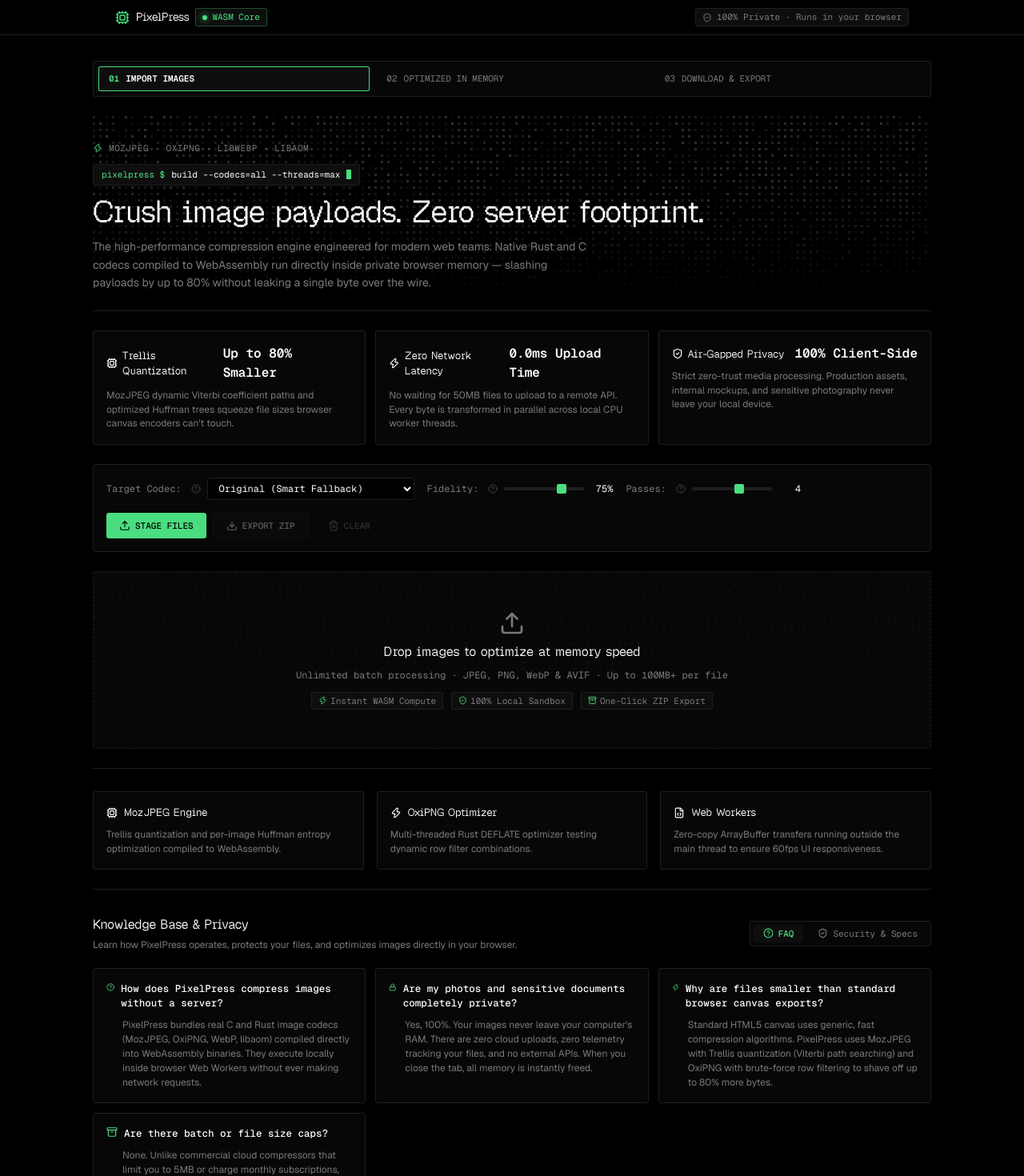
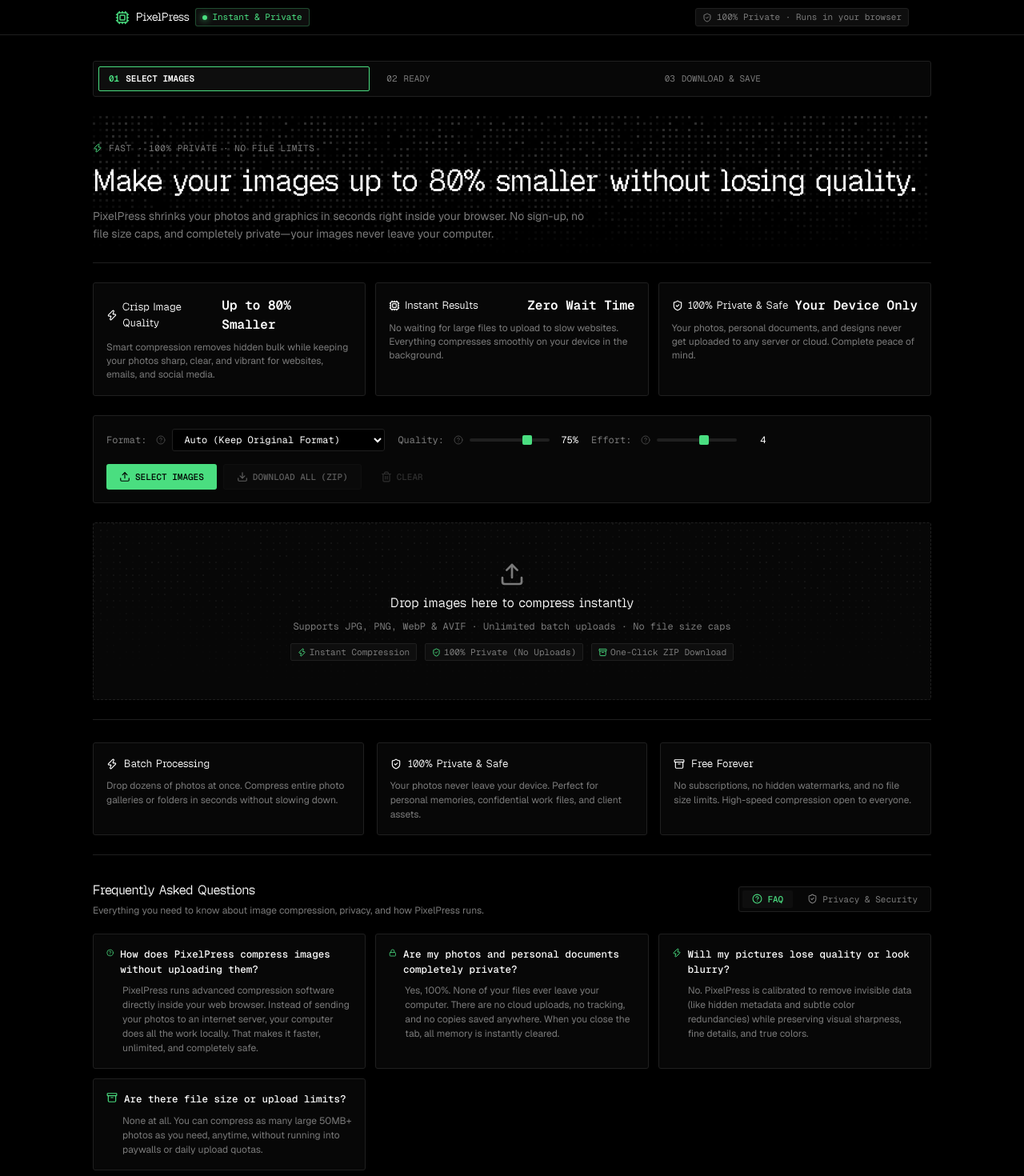
Before and after one commit to belkysupreme22/PixelPress, a Next.js app: page / in a window 1280 px wide. Shown: the top 1470 px of the page at 80% size. Built offline with nearby package versions, Linux system fonts and the light colour scheme.

Commit message:
feat(copy): rewrite hero, value props, controls, and FAQ for non-technical users

```diff
--- a/src/app/page.js
+++ b/src/app/page.js
@@ -225,7 +225,7 @@
             <span className={styles.brandName}>PixelPress</span>
             <span className={`${styles.badge} ${styles.badgeSuccess}`}>
               <span className={styles.pulseDot} />
-              WASM Core
+              Instant & Private
             </span>
           </div>
 
@@ -243,17 +243,17 @@
         <nav aria-label="Pipeline Steps" className={styles.stepperBar}>
           <div className={`${styles.stepItem} ${currentStep === 1 ? styles.stepItemActive : styles.stepItemComplete}`}>
             <span className={styles.stepIndex}>01</span>
-            <span className={styles.stepLabel}>Import Images</span>
+            <span className={styles.stepLabel}>Select Images</span>
           </div>
           <div className={`${styles.stepItem} ${currentStep === 2 ? styles.stepItemActive : currentStep > 2 ? styles.stepItemComplete : ''}`}>
             <span className={styles.stepIndex}>02</span>
             <span className={styles.stepLabel}>
-              {anyCompressing ? 'Optimizing in Background...' : 'Optimized in Memory'}
+              {anyCompressing ? 'Compressing...' : 'Ready'}
             </span>
           </div>
           <div className={`${styles.stepItem} ${currentStep === 3 ? styles.stepItemActive : ''}`}>
             <span className={styles.stepIndex}>03</span>
-            <span className={styles.stepLabel}>Download & Export</span>
+            <span className={styles.stepLabel}>Download & Save</span>
           </div>
         </nav>
 
@@ -271,53 +271,47 @@
           <div className={styles.heroContent}>
             <div className={styles.heroTag}>
               <Zap size={12} color="var(--accent)" />
-              MozJPEG · OxiPNG · LibWebP · LibAOM
-            </div>
-
-            <div className={styles.terminalCommandBar}>
-              <span className={styles.terminalPrefix}>pixelpress $</span>
-              <span className={styles.terminalText}>build --codecs=all --threads=max</span>
-              <span className={styles.terminalCursor} />
+              Fast · 100% Private · No File Limits
             </div>
 
             <h1 className={styles.heroTitle}>
-              Crush image payloads. Zero server footprint.
+              Make your images up to 80% smaller without losing quality.
             </h1>
             <p className={styles.heroDesc}>
-              The high-performance compression engine engineered for modern web teams. Native Rust and C codecs compiled to WebAssembly run directly inside private browser memory — slashing payloads by up to 80% without leaking a single byte over the wire.
+              PixelPress shrinks your photos and graphics in seconds right inside your browser. No sign-up, no file size caps, and completely private—your images never leave your computer.
             </p>
           </div>
         </div>
 
-        {/* Telemetry Bento / Value Metrics */}
+        {/* Feature Highlights Bento */}
         <section className={styles.marketingBento}>
           <article className={styles.bentoCard}>
             <div className={styles.bentoHeader}>
-              <span className={styles.bentoTitle}><Cpu size={14} /> Trellis Quantization</span>
+              <span className={styles.bentoTitle}><Zap size={14} /> Crisp Image Quality</span>
               <span className={styles.bentoStat}>Up to 80% Smaller</span>
             </div>
             <p className={styles.bentoDesc}>
-              MozJPEG dynamic Viterbi coefficient paths and optimized Huffman trees squeeze file sizes browser canvas encoders can't touch.
+              Smart compression removes hidden bulk while keeping your photos sharp, clear, and vibrant for websites, emails, and social media.
             </p>
           </article>
 
           <article className={styles.bentoCard}>
             <div className={styles.bentoHeader}>
-              <span className={styles.bentoTitle}><Zap size={14} /> Zero Network Latency</span>
-              <span className={styles.bentoStat}>0.0ms Upload Time</span>
+              <span className={styles.bentoTitle}><Cpu size={14} /> Instant Results</span>
+              <span className={styles.bentoStat}>Zero Wait Time</span>
             </div>
             <p className={styles.bentoDesc}>
-              No waiting for 50MB files to upload to a remote API. Every byte is transformed in parallel across local CPU worker threads.
+              No waiting for large files to upload to slow websites. Everything compresses smoothly on your device in the background.
             </p>
           </article>
 
           <article className={styles.bentoCard}>
             <div className={styles.bentoHeader}>
-              <span className={styles.bentoTitle}><ShieldCheck size={14} /> Air-Gapped Privacy</span>
-              <span className={styles.bentoStat}>100% Client-Side</span>
+              <span className={styles.bentoTitle}><ShieldCheck size={14} /> 100% Private & Safe</span>
+              <span className={styles.bentoStat}>Your Device Only</span>
             </div>
             <p className={styles.bentoDesc}>
-              Strict zero-trust media processing. Production assets, internal mockups, and sensitive photography never leave your local device.
+              Your photos, personal documents, and designs never get uploaded to any server or cloud. Complete peace of mind.
             </p>
           </article>
         </section>
@@ -327,11 +321,11 @@
           <div className={styles.controlsRow}>
             <div className={styles.controlsGroup}>
               <div className={styles.field}>
-                <span>Target Codec:</span>
+                <span>Format:</span>
                 <Tooltip
                   showIcon={true}
-                  label="Target Codec"
-                  content="Output format: WebP is best for modern web, MozJPEG for photos, OxiPNG for graphics with transparency, AVIF for highest compression."
+                  label="Image Format"
+                  content="Choose output format: WebP is best for websites, JPEG for photos, PNG for graphics with transparent backgrounds, and AVIF for smallest file size."
                   position="top"
                 />
                 <select
@@ -343,21 +337,21 @@
                     if (images.length > 0) handleRecompressAll(newFmt, quality, effort);
                   }}
                 >
-                  <option value="original">Original (Smart Fallback)</option>
-                  <option value="image/webp">WebP (Next-Gen Standard)</option>
-                  <option value="image/jpeg">MozJPEG (Trellis Photographic)</option>
-                  <option value="image/png">OxiPNG (Lossless Rust DEFLATE)</option>
-                  <option value="image/avif">AVIF (Ultra-Density AV1)</option>
+                  <option value="original">Auto (Keep Original Format)</option>
+                  <option value="image/webp">WebP (Best for Websites)</option>
+                  <option value="image/jpeg">JPEG (Best for Photos)</option>
+                  <option value="image/png">PNG (Best for Graphics & Logos)</option>
+                  <option value="image/avif">AVIF (Smallest File Size)</option>
                 </select>
               </div>
 
               {format !== 'image/png' && (
                 <div className={styles.field}>
-                  <span>Fidelity:</span>
+                  <span>Quality:</span>
                   <Tooltip
                     showIcon={true}
-                    label="Image Fidelity"
-                    content="Compression quality (1–100%). 75% delivers small file sizes with virtually zero noticeable loss to the human eye."
+                    label="Image Quality"
+                    content="Quality level (1–100%). 75% delivers small file sizes with visually perfect clarity."
                     position="top"
                   />
                   <div className={styles.rangeWrap}>
@@ -377,11 +371,11 @@
               )}
 
               <div className={styles.field}>
-                <span>Passes:</span>
+                <span>Effort:</span>
                 <Tooltip
                   showIcon={true}
-                  label="Encoder Passes"
-                  content="Optimization effort (1–6). Higher passes test more DEFLATE filters and Huffman combinations to squeeze extra kilobytes."
+                  label="Compression Effort"
+                  content="Compression effort (1–6). Higher levels take slightly longer to shrink files even more."
                   position="top"
                 />
                 <div className={styles.rangeWrap}>
@@ -406,7 +400,7 @@
                 onClick={() => fileInputRef.current?.click()}
                 title="Browse and select images from your device"
               >
-                <Upload size={14} /> Stage files
+                <Upload size={14} /> Select Images
               </button>
               <input
                 type="file"
@@ -424,7 +418,7 @@
                   title="Re-run compression with current parameters"
                 >
                   <RefreshCw size={14} className={anyCompressing ? styles.spinnerSmall : ''} />
-                  {anyCompressing ? 'Computing...' : 'Recompute'}
+                  {anyCompressing ? 'Compressing...' : 'Recompress'}
                 </button>
               )}
               <button
@@ -433,7 +427,7 @@
                 onClick={handleDownloadAll}
                 title="Bundle all optimized images into a single ZIP archive"
               >
-                <Download size={14} /> Export ZIP
+                <Download size={14} /> Download All (ZIP)
               </button>
               <button
                 className={`${styles.btn} ${styles.btnGhost}`}
@@ -466,17 +460,17 @@
             </div>
             <div className={styles.dropZoneContent}>
               <Upload className={styles.dropIcon} />
-              <div className={styles.dropTitle}>Drop images to optimize at memory speed</div>
-              <div className={styles.dropSubtitle}>Unlimited batch processing · JPEG, PNG, WebP & AVIF · Up to 100MB+ per file</div>
+              <div className={styles.dropTitle}>Drop images here to compress instantly</div>
+              <div className={styles.dropSubtitle}>Supports JPG, PNG, WebP & AVIF · Unlimited batch uploads · No file size caps</div>
               <div className={styles.dropZoneBadges}>
                 <span className={styles.dropZoneBadgeItem}>
-                  <Zap size={11} color="var(--accent)" /> Instant WASM Compute
+                  <Zap size={11} color="var(--accent)" /> Instant Compression
                 </span>
                 <span className={styles.dropZoneBadgeItem}>
-                  <ShieldCheck size={11} color="var(--accent)" /> 100% Local Sandbox
+                  <ShieldCheck size={11} color="var(--accent)" /> 100% Private (No Uploads)
                 </span>
                 <span className={styles.dropZoneBadgeItem}>
-                  <Archive size={11} color="var(--accent)" /> One-Click ZIP Export
+                  <Archive size={11} color="var(--accent)" /> One-Click ZIP Download
                 </span>
               </div>
             </div>
@@ -484,7 +478,7 @@
         ) : (
           <div className={styles.listContainer}>
             <div className={styles.listHeader}>
-              <span>Optimized Images ({images.length} {images.length === 1 ? 'file' : 'files'})</span>
+              <span>Compressed Images ({images.length} {images.length === 1 ? 'file' : 'files'})</span>
               <div className={styles.statsCluster}>
                 <div className={styles.statItem}>
                   <span>Original:</span>
@@ -521,10 +515,10 @@
                     {img.status === 'compressing' ? (
                       <span style={{ display: 'inline-flex', alignItems: 'center', gap: 6, color: 'var(--accent)' }}>
                         <span className={styles.spinnerSmall} />
-                        Computing in background worker...
+                        Compressing image...
                       </span>
                     ) : img.durationMs ? (
-                      <span>Transformed in {img.durationMs}ms</span>
+                      <span>Compressed in {img.durationMs}ms</span>
                     ) : (
                       <span>Ready</span>
                     )}
@@ -580,32 +574,32 @@
           </div>
         )}
 
-        {/* Technical Architecture Strip */}
+        {/* Feature Highlights Strip */}
         <section className={styles.engineStrip}>
           <div className={styles.engineCard}>
             <div className={styles.engineCardTitle}>
-              <Cpu size={14} /> MozJPEG Engine
+              <Zap size={14} /> Batch Processing
             </div>
             <div className={styles.engineCardDesc}>
-              Trellis quantization and per-image Huffman entropy optimization compiled to WebAssembly.
+              Drop dozens of photos at once. Compress entire photo galleries or folders in seconds without slowing down.
             </div>
           </div>
 
           <div className={styles.engineCard}>
             <div className={styles.engineCardTitle}>
-              <Zap size={14} /> OxiPNG Optimizer
+              <ShieldCheck size={14} /> 100% Private & Safe
             </div>
             <div className={styles.engineCardDesc}>
-              Multi-threaded Rust DEFLATE optimizer testing dynamic row filter combinations.
+              Your photos never leave your device. Perfect for personal memories, confidential work files, and client assets.
             </div>
           </div>
 
           <div className={styles.engineCard}>
             <div className={styles.engineCardTitle}>
-              <FileCode size={14} /> Web Workers
+              <Archive size={14} /> Free Forever
             </div>
             <div className={styles.engineCardDesc}>
-              Zero-copy ArrayBuffer transfers running outside the main thread to ensure 60fps UI responsiveness.
+              No subscriptions, no hidden watermarks, and no file size limits. High-speed compression open to everyone.
             </div>
           </div>
         </section>
@@ -614,8 +608,8 @@
         <section className={styles.knowledgeSection}>
           <div className={styles.knowledgeHeader}>
             <div className={styles.knowledgeTitleGroup}>
-              <h2 className={styles.knowledgeTitle}>Knowledge Base & Privacy</h2>
-              <p className={styles.knowledgeSubtitle}>Learn how PixelPress operates, protects your files, and optimizes images directly in your browser.</p>
+              <h2 className={styles.knowledgeTitle}>Frequently Asked Questions</h2>
+              <p className={styles.knowledgeSubtitle}>Everything you need to know about image compression, privacy, and how PixelPress runs.</p>
             </div>
 
             <div className={styles.knowledgeTabs} role="tablist">
@@ -633,7 +627,7 @@
                 role="tab"
                 aria-selected={activeBottomTab === 'about'}
               >
-                <ShieldCheck size={13} /> Security & Specs
+                <ShieldCheck size={13} /> Privacy & Security
               </button>
             </div>
           </div>
@@ -643,70 +637,70 @@
             <div className={styles.faqGrid}>
               <article className={styles.faqCard}>
                 <div className={styles.faqQuestion}>
-                  <HelpCircle size={14} color="var(--accent)" /> How does PixelPress compress images without a server?
+                  <HelpCircle size={14} color="var(--accent)" /> How does PixelPress compress images without uploading them?
                 </div>
                 <div className={styles.faqAnswer}>
-                  PixelPress bundles real C and Rust image codecs (MozJPEG, OxiPNG, WebP, libaom) compiled directly into WebAssembly binaries. They execute locally inside browser Web Workers without ever making network requests.
+                  PixelPress runs advanced compression software directly inside your web browser. Instead of sending your photos to an internet server, your computer does all the work locally. That makes it faster, unlimited, and completely safe.
                 </div>
               </article>
 
               <article className={styles.faqCard}>
                 <div className={styles.faqQuestion}>
-                  <Lock size={14} color="var(--accent)" /> Are my photos and sensitive documents completely private?
+                  <Lock size={14} color="var(--accent)" /> Are my photos and personal documents completely private?
                 </div>
                 <div className={styles.faqAnswer}>
-                  Yes, 100%. Your images never leave your computer's RAM. There are zero cloud uploads, zero telemetry tracking your files, and no external APIs. When you close the tab, all memory is instantly freed.
+                  Yes, 100%. None of your files ever leave your computer. There are no cloud uploads, no tracking, and no copies saved anywhere. When you close the tab, all memory is instantly cleared.
                 </div>
               </article>
 
               <article className={styles.faqCard}>
                 <div className={styles.faqQuestion}>
-                  <Zap size={14} color="var(--accent)" /> Why are files smaller than standard browser canvas exports?
+                  <Zap size={14} color="var(--accent)" /> Will my pictures lose quality or look blurry?
                 </div>
                 <div className={styles.faqAnswer}>
-                  Standard HTML5 canvas uses generic, fast compression algorithms. PixelPress uses MozJPEG with Trellis quantization (Viterbi path searching) and OxiPNG with brute-force row filtering to shave off up to 80% more bytes.
+                  No. PixelPress is calibrated to remove invisible data (like hidden metadata and subtle color redundancies) while preserving visual sharpness, fine details, and true colors.
                 </div>
               </article>
 
               <article className={styles.faqCard}>
                 <div className={styles.faqQuestion}>
-                  <Archive size={14} color="var(--accent)" /> Are there batch or file size caps?
+                  <Archive size={14} color="var(--accent)" /> Are there file size or upload limits?
                 </div>
                 <div className={styles.faqAnswer}>
-                  None. Unlike commercial cloud compressors that limit you to 5MB or charge monthly subscriptions, PixelPress runs on your device's hardware, supporting large 50MB–100MB+ files and bulk ZIP downloads.
+                  None at all. You can compress as many large 50MB+ photos as you need, anytime, without running into paywalls or daily upload quotas.
                 </div>
               </article>
             </div>
           )}
 
-          {/* TAB 3: Security & Tech Specs */}
+          {/* TAB 2: Privacy & Security */}
           {activeBottomTab === 'about' && (
             <div className={styles.aboutCard}>
               <div className={styles.aboutGrid}>
                 <div className={styles.aboutItem}>
                   <div className={styles.aboutItemTitle}>
-                    <ShieldCheck size={14} color="var(--accent)" /> Zero-Trust Local Architecture
+                    <ShieldCheck size={14} color="var(--accent)" /> Zero Cloud Uploads
                   </div>
                   <div className={styles.aboutItemDesc}>
-                    Designed specifically for high-security environments, legal documentation, healthcare imagery, and proprietary brand photography where third-party cloud uploads are prohibited.
+                    Your files never leave your device. Ideal for personal family albums, confidential business documents, client photography, and proprietary designs.
                   </div>
                 </div>
 
                 <div className={styles.aboutItem}>
                   <div className={styles.aboutItemTitle}>
-                    <Cpu size={14} color="var(--accent)" /> Multi-Threaded Web Worker Pool
+                    <Cpu size={14} color="var(--accent)" /> Smooth Multitasking
                   </div>
                   <div className={styles.aboutItemDesc}>
-                    Utilizes zero-copy ArrayBuffer transferables across background worker threads matching your device's CPU concurrency to keep the interface fluid at 60fps during heavy batch operations.
+                    Processing runs quietly in the background so your browser never freezes or stutters, even when handling large batches of high-resolution images.
                   </div>
                 </div>
 
                 <div className={styles.aboutItem}>
                   <div className={styles.aboutItemTitle}>
-                    <FileCode size={14} color="var(--accent)" /> Native Rust & C WASM Codecs
+                    <FileCode size={14} color="var(--accent)" /> Universal Compatibility
                   </div>
                   <div className={styles.aboutItemDesc}>
-                    Powered by MozJPEG (Mozilla), OxiPNG (Rust), libwebp (Google), and libavif (AOMedia) with hardware SIMD acceleration where available.
+                    Exports standard JPG, PNG, WebP, and AVIF images ready to share by email, post to social media, or publish to websites.
                   </div>
                 </div>
               </div>
```
